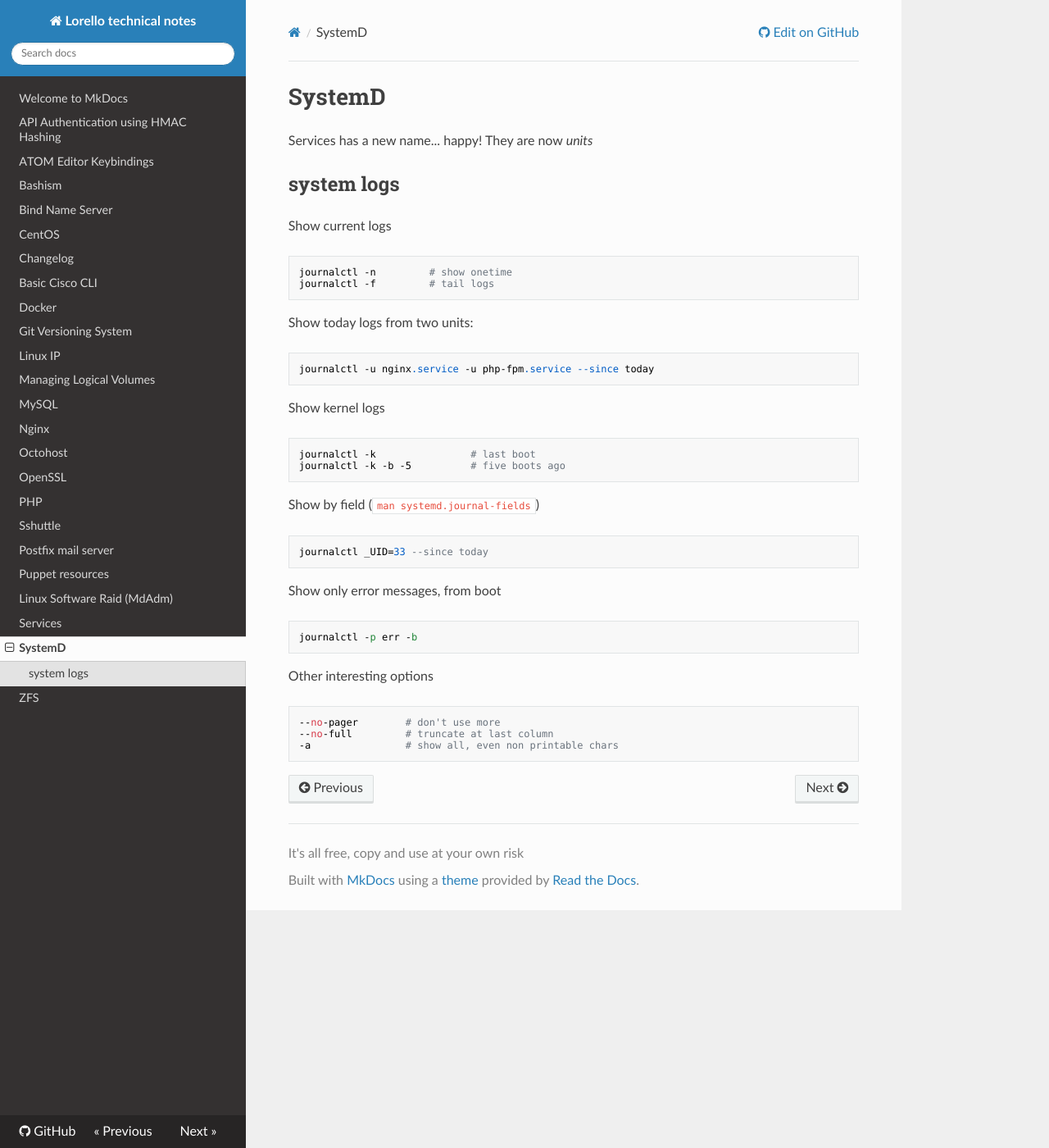
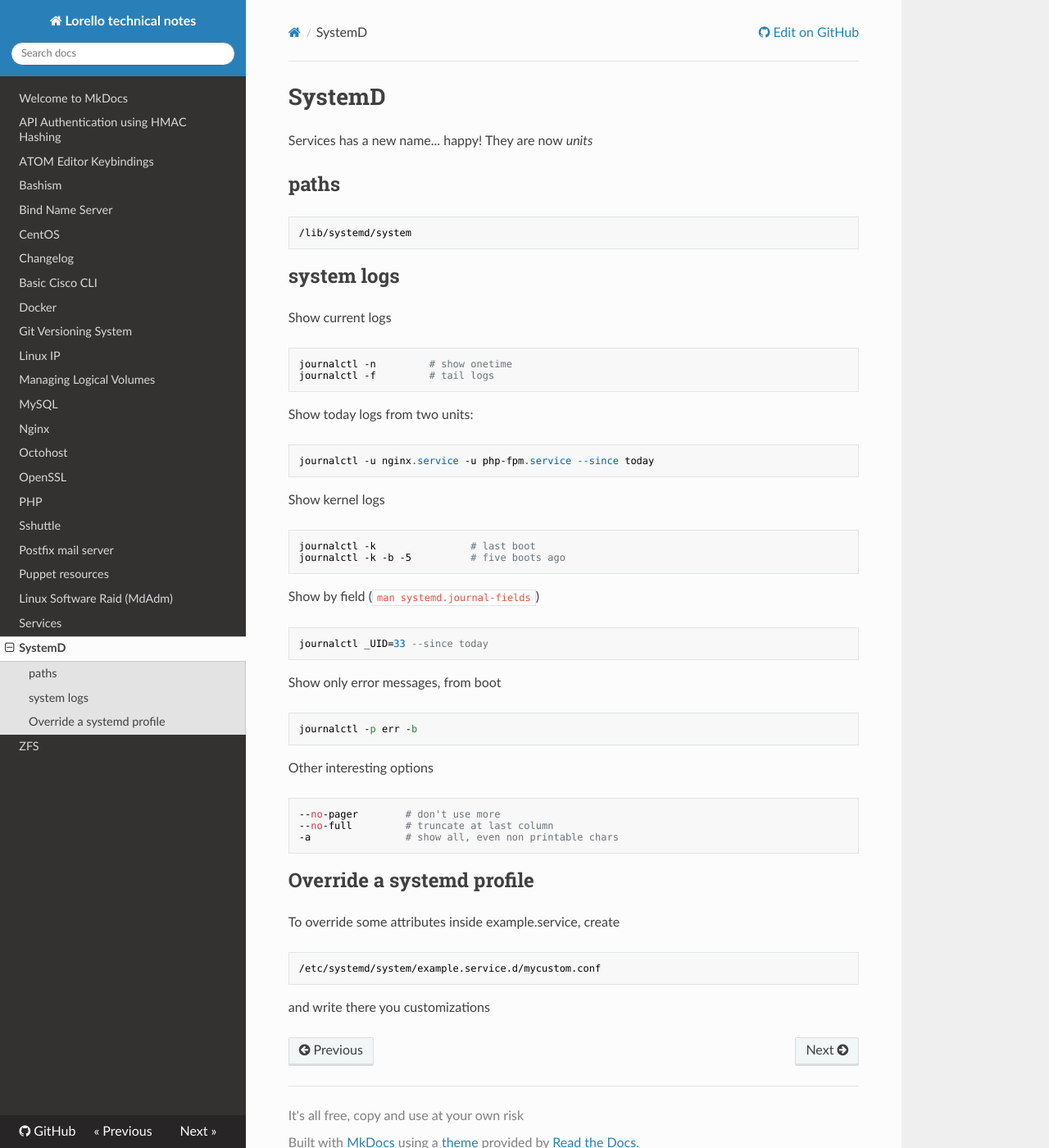
Before and after one commit to lorello/lorello.github.io, an MkDocs documentation site: the page built from docs/systemd.md, in a window 1280 px wide and 1400 px high. Shown: the whole window at 82% size. Built offline with MkDocs 1.6.1, drawn with Linux system fonts in a browser that asks for light colours; nearby versions of some CDN libraries.

Commit message:
More info on systemd services config

```diff
--- a/docs/systemd.md
+++ b/docs/systemd.md
@@ -1,6 +1,10 @@
 # SystemD
 
 Services has a new name... happy! They are now *units*
+
+## paths
+
+    /lib/systemd/system
 
 ## system logs
 
@@ -34,3 +38,12 @@ Other interesting options
     --no-pager        # don't use more
     --no-full         # truncate at last column
     -a                # show all, even non printable chars
+
+
+## Override a systemd profile
+
+To override some attributes inside example.service, create
+
+    /etc/systemd/system/example.service.d/mycustom.conf
+
+and write there you customizations
```
